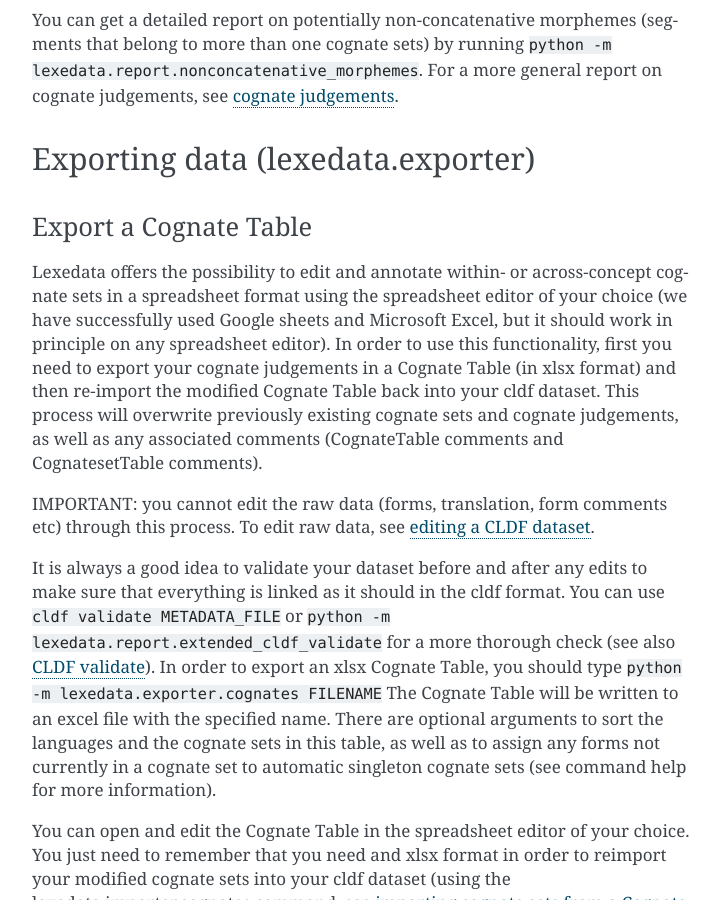
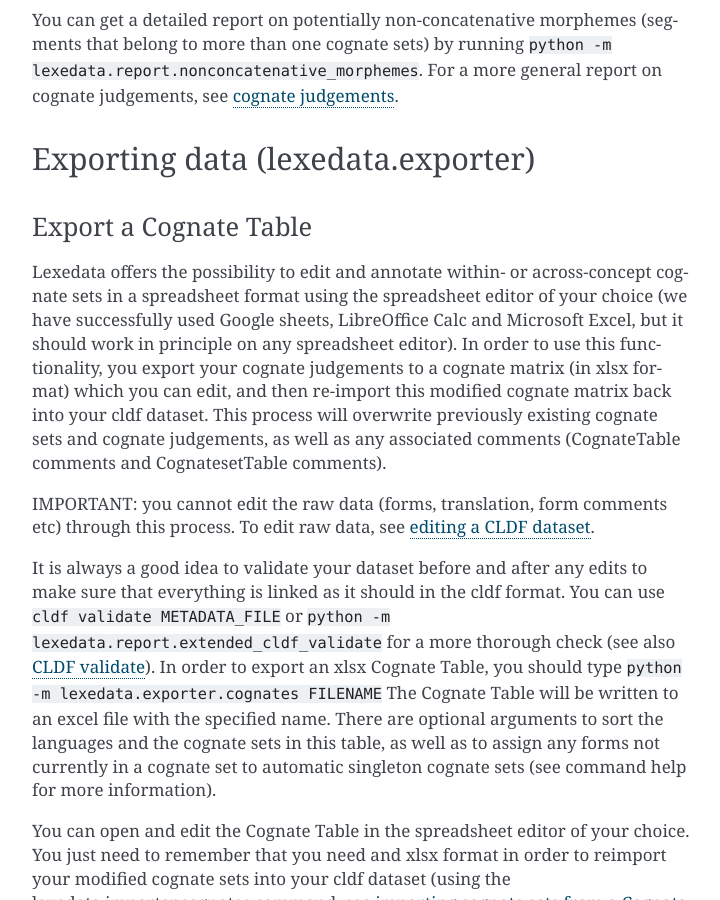
Before and after one commit to lexedata/lexedata, a Sphinx documentation site: the page built from docs/Manual.md, in a window 1280 px wide and 900 px high, scrolled down 10939 px. Shown: the whole window, without its empty margins (388-1108 px from the left). Built offline with Sphinx 7.4.7, drawn with Linux system fonts in a browser that asks for light colours.

Commit message:
use “cognate matrix”, to avoid confusion with 'CognateTable'

```diff
--- a/docs/Manual.md
+++ b/docs/Manual.md
@@ -159,10 +159,10 @@ You can get a detailed report on potentially non-concatenative morphemes (segmen
 ### Export a Cognate Table
 
 Lexedata offers the possibility to edit and annotate within- or across-concept cognate sets in a spreadsheet format using the spreadsheet
-editor of your choice (we have successfully used Google sheets and Microsoft
+editor of your choice (we have successfully used Google sheets, LibreOffice Calc and Microsoft
 Excel, but it should work in principle on any spreadsheet editor). In order to
-use this functionality, first you need to export your cognate judgements in a
-Cognate Table (in xlsx format) and then re-import the modified Cognate Table
+use this functionality, you export your cognate judgements to a
+cognate matrix (in xlsx format) which you can edit, and then re-import this modified cognate matrix
 back into your cldf dataset. This process will overwrite previously
 existing cognate sets and cognate judgements, as well as any associated comments
 (CognateTable comments and CognatesetTable comments).
```
